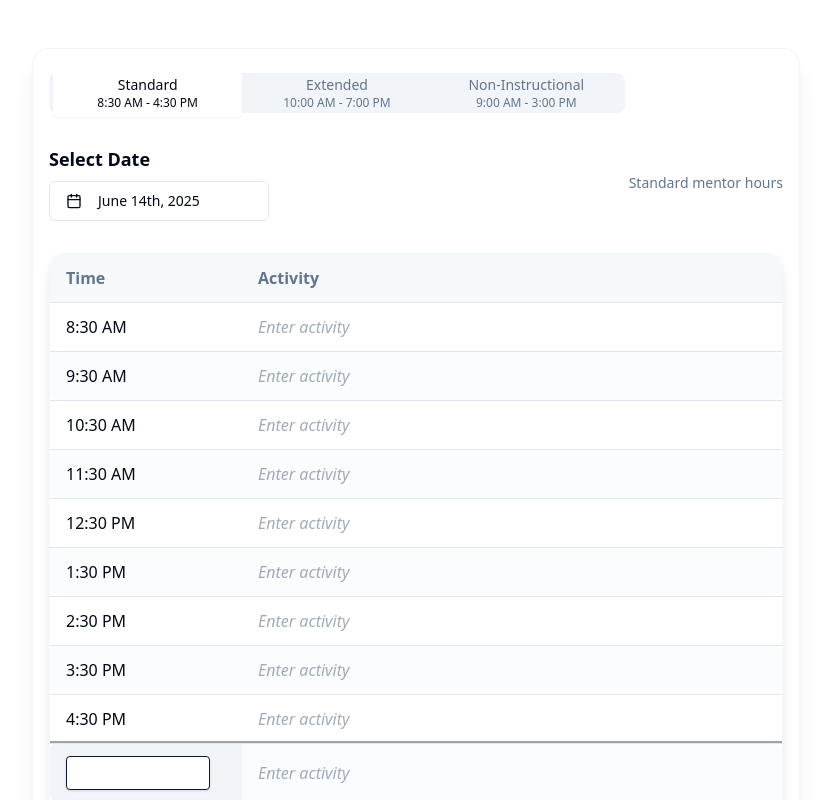
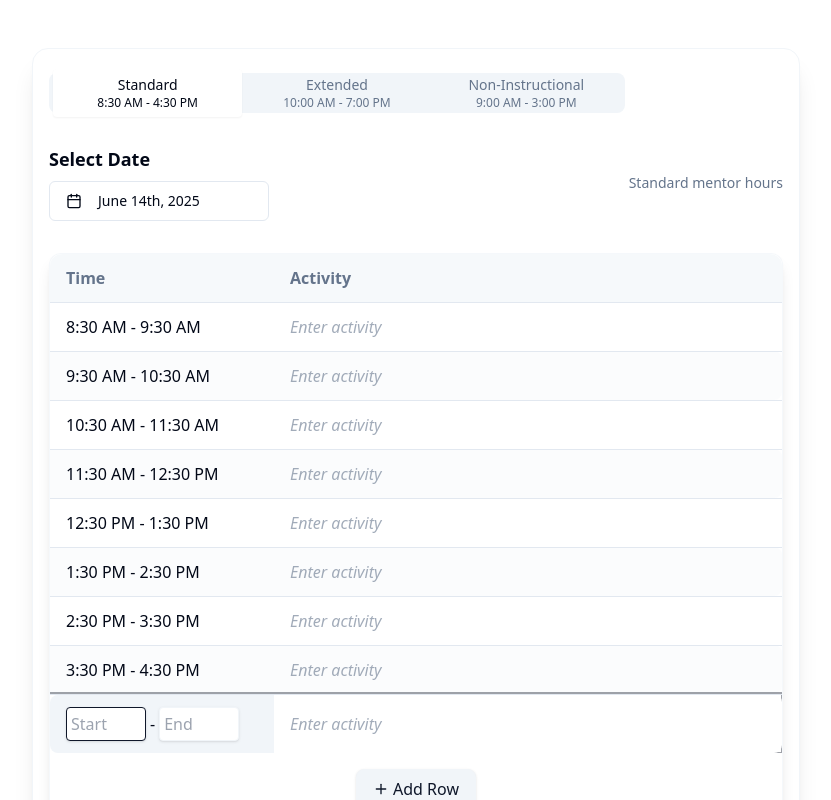
Before and after one commit to prudhvicharan06/mentor-time-scribe, a React (Vite) app: page / in a window 1280 px wide. Both pictures are taken after a click on the button "Add Row". Shown: the top 800 px of the page, without its empty margins (224-1055 px from the left). Built offline with nearby package versions, Linux system fonts and the light colour scheme.

Commit message:
Format time slots in table
Update the time display in the table to show time slots in the format "8:30 - 9:30".

```diff
--- a/src/components/MentorWorkflow.tsx
+++ b/src/components/MentorWorkflow.tsx
@@ -16,9 +16,18 @@ import {
 } from "@/components/ui/table";
 import { Tabs, TabsList, TabsTrigger, TabsContent } from "@/components/ui/tabs";
 
-// Helper: generate time slots given start/end/interval in minutes
+// Helper: format minutes as "H:MM"
+function formatTime(minutes: number) {
+  const hour = Math.floor(minutes / 60);
+  const minute = minutes % 60;
+  const ampm = hour < 12 ? "AM" : "PM";
+  const displayHour = ((hour + 11) % 12) + 1;
+  return `${displayHour}:${minute.toString().padStart(2, "0")} ${ampm}`;
+}
+
+// Helper: generate time slots given start/end/interval in minutes as intervals
 function generateTimeSlots(type: "standard" | "extended" | "nonInstructional") {
-  let slots: { time: string; activity: string }[] = [];
+  let slots: { start: string; end: string; activity: string }[] = [];
   let startMinutes: number, endMinutes: number, interval: number;
   switch (type) {
     case "standard":
@@ -41,13 +50,12 @@ function generateTimeSlots(type: "standard" | "extended" | "nonInstructional") {
       endMinutes = 16 * 60 + 30;
       interval = 60;
   }
-  for (let min = startMinutes; min <= endMinutes; min += interval) {
-    const hour = Math.floor(min / 60);
-    const minute = min % 60;
-    const ampm = hour < 12 ? "AM" : "PM";
-    const displayHour = ((hour + 11) % 12) + 1;
+  for (let min = startMinutes; min + interval <= endMinutes; min += interval) {
+    const start = formatTime(min);
+    const end = formatTime(min + interval);
     slots.push({
-      time: `${displayHour}:${minute.toString().padStart(2, "0")} ${ampm}`,
+      start,
+      end,
       activity: "",
     });
   }
@@ -57,9 +65,10 @@ function generateTimeSlots(type: "standard" | "extended" | "nonInstructional") {
 export default function MentorWorkflow() {
   const [date, setDate] = React.useState<Date>(new Date());
   const [scheduleType, setScheduleType] = React.useState<"standard" | "extended" | "nonInstructional">("standard");
-  const [entries, setEntries] = React.useState<{ time: string; activity: string }[]>(() => generateTimeSlots("standard"));
+  // ENTRY now: { start, end, activity }
+  const [entries, setEntries] = React.useState<{ start: string; end: string; activity: string }[]>(() => generateTimeSlots("standard"));
   const [editRow, setEditRow] = React.useState<number | null>(null);
-  const [editField, setEditField] = React.useState<"time" | "activity" | null>(null);
+  const [editField, setEditField] = React.useState<"start" | "end" | "activity" | null>(null);
 
   // When schedule type changes, reset slots
   React.useEffect(() => {
@@ -69,15 +78,15 @@ export default function MentorWorkflow() {
   }, [scheduleType]);
 
   // Handle cell changes: update entries array by index
-  const handleCellChange = (idx: number, field: "time" | "activity", value: string) => {
+  const handleCellChange = (idx: number, field: "start" | "end" | "activity", value: string) => {
     setEntries((old) => old.map((entry, i) => (i === idx ? { ...entry, [field]: value } : entry)));
   };
 
   // Add new row handler
   const handleAddRow = () => {
-    setEntries((old) => [...old, { time: "", activity: "" }]);
+    setEntries((old) => [...old, { start: "", end: "", activity: "" }]);
     setEditRow(entries.length); // Immediately put focus on new row
-    setEditField("time");
+    setEditField("start");
   };
 
   // Save: show toast with result (could be replaced by API call)
@@ -173,7 +182,7 @@ export default function MentorWorkflow() {
         <Table>
           <TableHeader>
             <TableRow>
-              <TableHead className="bg-muted/60 text-base font-semibold w-32 md:w-48 rounded-tl-xl">
+              <TableHead className="bg-muted/60 text-base font-semibold w-48 md:w-56 rounded-tl-xl">
                 Time
               </TableHead>
               <TableHead className="bg-muted/60 text-base font-semibold rounded-tr-xl">
@@ -192,36 +201,66 @@ export default function MentorWorkflow() {
                   editRow === idx && "ring-2 ring-primary/40"
                 )}
               >
-                {/* Editable Time */}
+                {/* Editable Time (now an interval: start - end) */}
                 <TableCell
                   className={cn(
-                    "py-3 px-4 align-middle cursor-pointer rounded-l-lg group",
-                    editRow === idx && editField === "time" && "bg-secondary"
+                    "py-3 px-4 align-middle cursor-pointer rounded-l-lg group flex gap-1 items-center",
+                    editRow === idx && (editField === "start" || editField === "end") && "bg-secondary"
                   )}
                   onClick={() => {
                     setEditRow(idx);
-                    setEditField("time");
+                    setEditField("start");
                   }}
                 >
-                  {editRow === idx && editField === "time" ? (
+                  {editRow === idx && (editField === "start" || editField === "end") ? (
+                    <div className="flex gap-1 items-center w-full">
                       <input
-                      className="w-28 md:w-36 px-2 py-1 rounded outline-none border border-muted focus:border-primary bg-background transition-shadow shadow hover:shadow-md"
-                      value={entry.time}
-                      autoFocus
+                        className="w-20 px-1 py-1 rounded outline-none border border-muted focus:border-primary bg-background transition-shadow shadow hover:shadow-md"
+                        value={entry.start}
+                        autoFocus={editField === "start"}
+                        onBlur={() => {
+                          // If leaving the cell and field was "end", finish editing
+                          if (editField === "end" || !entry.end) {
+                            setEditRow(null);
+                            setEditField(null);
+                          }
+                        }}
+                        onChange={e => handleCellChange(idx, "start", e.target.value)}
+                        onKeyDown={e => {
+                          if (e.key === "Tab") {
+                            setEditField("end");
+                          } else if (e.key === "Enter") {
+                            setEditRow(null);
+                            setEditField(null);
+                          }
+                        }}
+                        placeholder="Start"
+                      />
+                      <span>-</span>
+                      <input
+                        className="w-20 px-1 py-1 rounded outline-none border border-muted focus:border-primary bg-background transition-shadow shadow hover:shadow-md"
+                        value={entry.end}
+                        autoFocus={editField === "end"}
                         onBlur={() => {
                           setEditRow(null);
                           setEditField(null);
                         }}
-                      onChange={e => handleCellChange(idx, "time", e.target.value)}
+                        onChange={e => handleCellChange(idx, "end", e.target.value)}
                         onKeyDown={e => {
                           if (e.key === "Enter" || e.key === "Tab") {
                             setEditRow(null);
                             setEditField(null);
                           }
                         }}
+                        placeholder="End"
                       />
+                    </div>
                   ) : (
-                    <span className="">{entry.time}</span>
+                    <span>
+                      {entry.start && entry.end
+                        ? `${entry.start} - ${entry.end}`
+                        : (entry.start || "Start") + " - " + (entry.end || "End")}
+                    </span>
                   )}
                 </TableCell>
                 {/* Editable Activity */}
```
Lines whose indentation alone changed are shown as unchanged.
